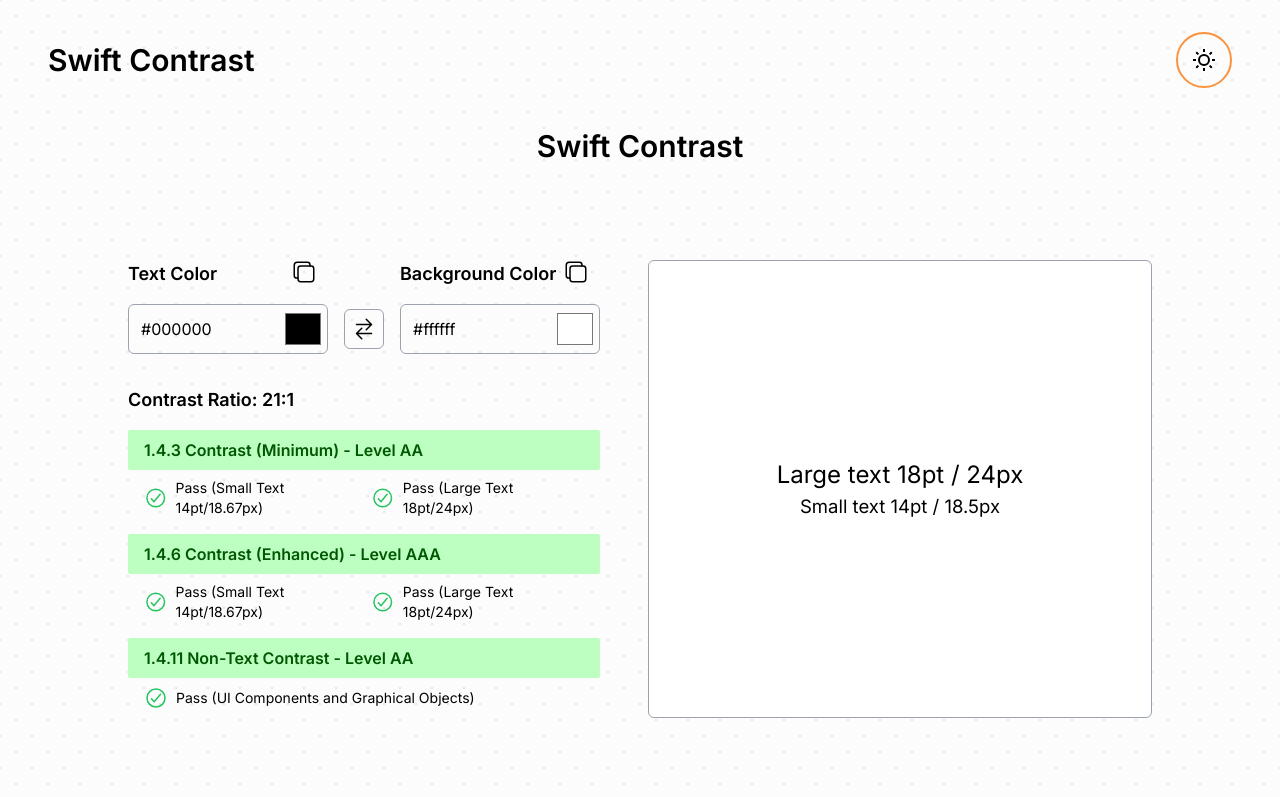
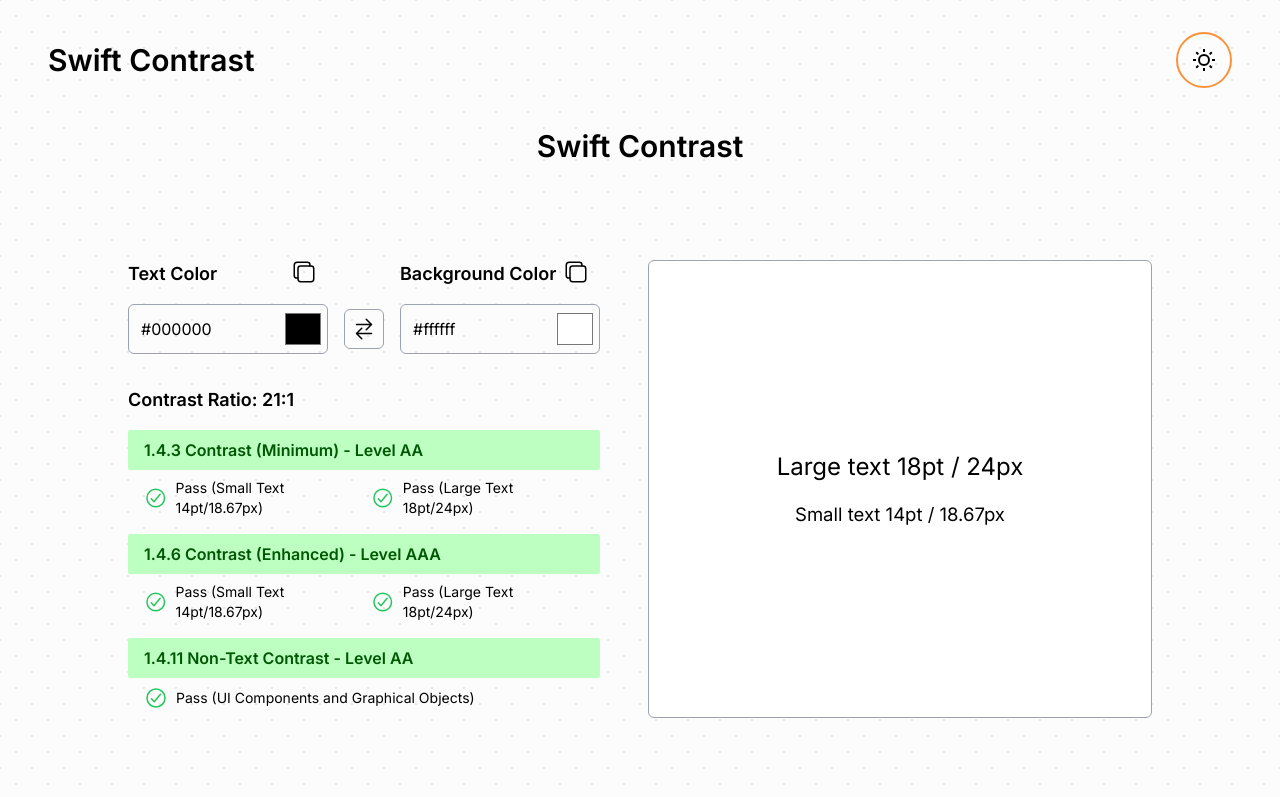
Before and after one commit to HRemonen/SwiftContrast, a Next.js app: page / in a window 1280 px wide. Shown: the top 797 px of the page. Built offline with nearby package versions, Linux system fonts and the light colour scheme.

Commit message:
style: add margin to the preview texts

```diff
--- a/src/components/contrast/ColorPreview.tsx
+++ b/src/components/contrast/ColorPreview.tsx
@@ -6,8 +6,8 @@ const ColorPreview = ({ textColor, backgroundColor }: Colors) => (
     <p className="text-center font-normal text-[24px]">
       Large text 18pt / 24px
     </p>
-    <p className="text-center font-normal text-[18.5px]">
-      Small text 14pt / 18.5px
+    <p className="text-center font-normal text-[18.5px] mt-2 lg:mt-4">
+      Small text 14pt / 18.67px
     </p>
   </div>
 );
```
